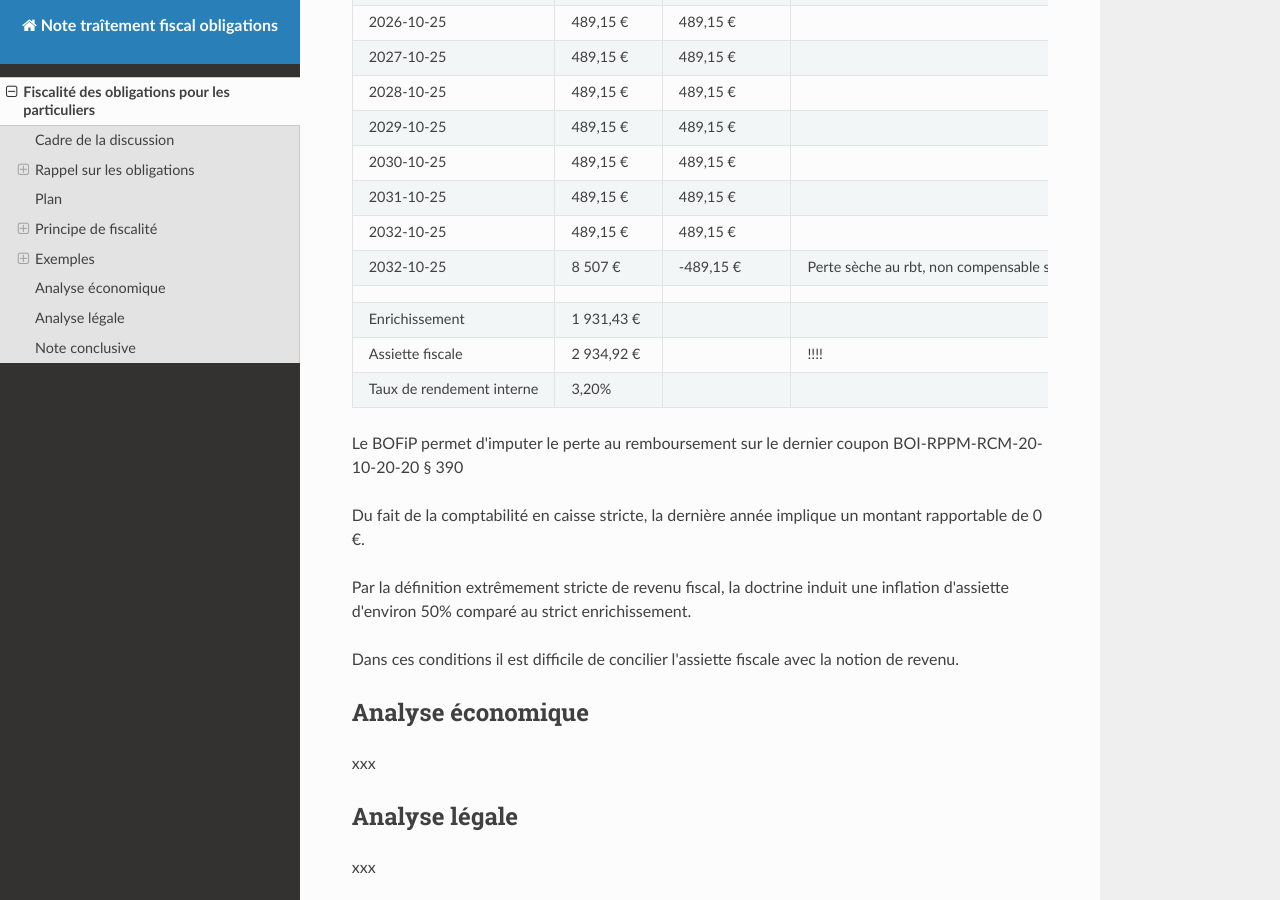
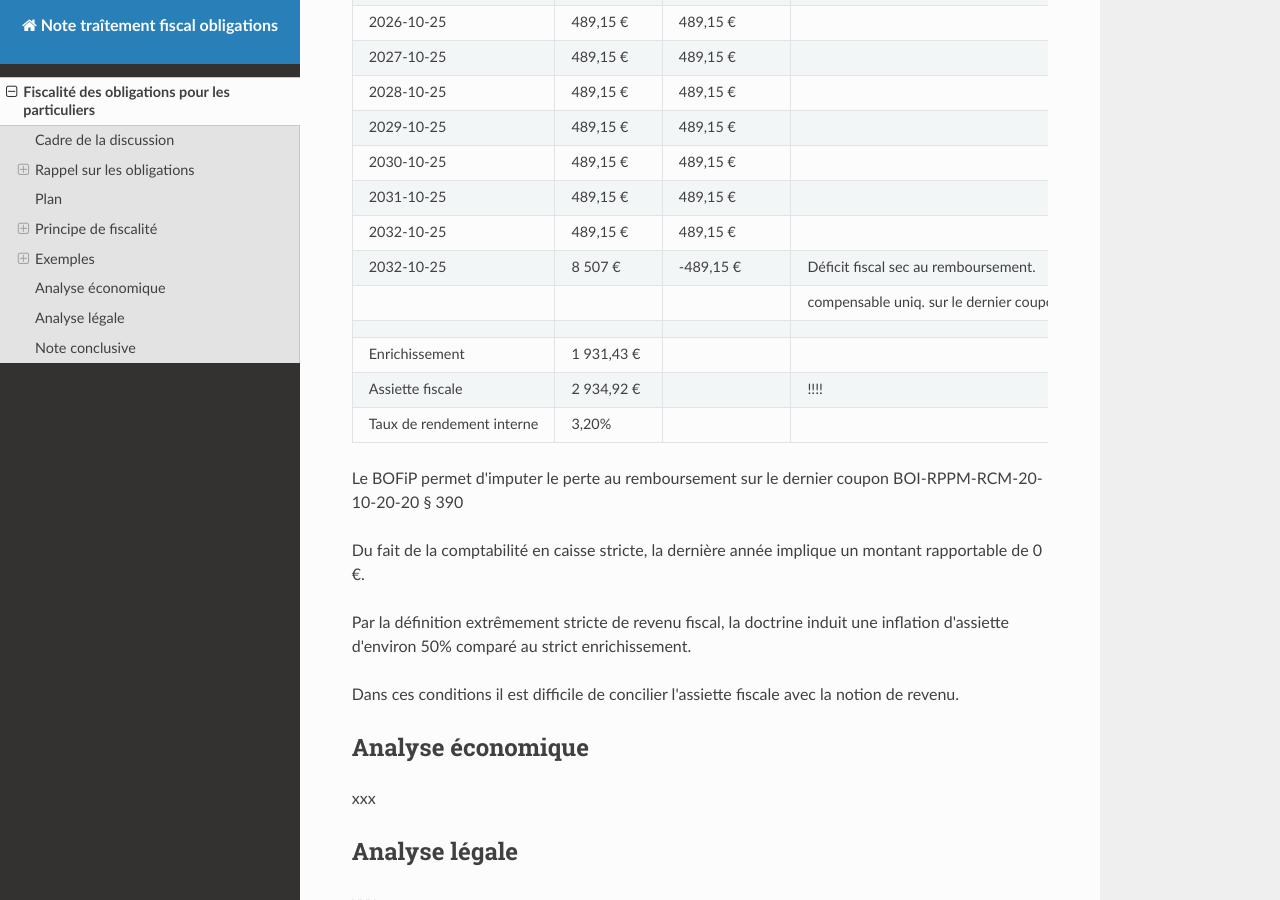
Before and after one commit to ConscritNeuneu/note-traitement-fiscal-obligations, an MkDocs documentation site: the page built from docs/note_fiscalisation_obligations.md, in a window 1280 px wide and 900 px high, scrolled down 5684 px. Built offline with MkDocs 1.6.1, drawn with Linux system fonts in a browser that asks for light colours; nearby versions of some CDN libraries.

Commit message:
Update example 2 to wrap

```diff
--- a/docs/note_fiscalisation_obligations.md
+++ b/docs/note_fiscalisation_obligations.md
@@ -248,7 +248,8 @@ suivante:
 | 2030-10-25 | 489,15 € | 489,15 € ||
 | 2031-10-25 | 489,15 € | 489,15 € ||
 | 2032-10-25 | 489,15 € | 489,15 € ||
-| 2032-10-25 | 8 507 € | -489,15 € | Perte sèche au rbt, non compensable sauf avec dernier coupon |
+| 2032-10-25 | 8 507 € | -489,15 € | Déficit fiscal sec au remboursement. |
+|||| compensable uniq. sur le dernier coupon |
 |||||
 | Enrichissement | 1 931,43 € |||
 | Assiette fiscale | 2 934,92 € || !!!! |
```
